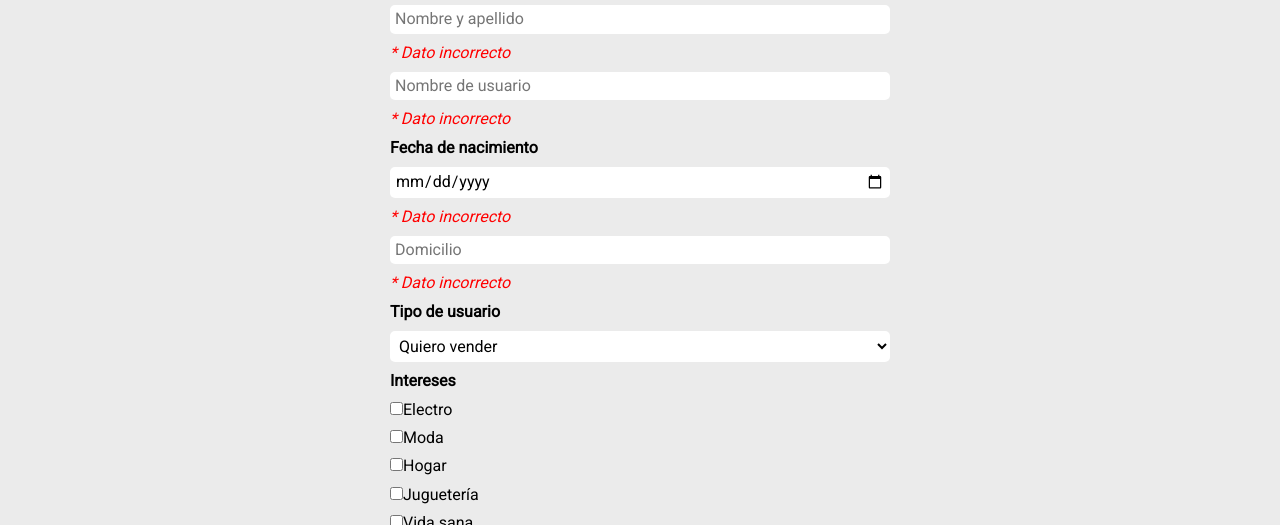
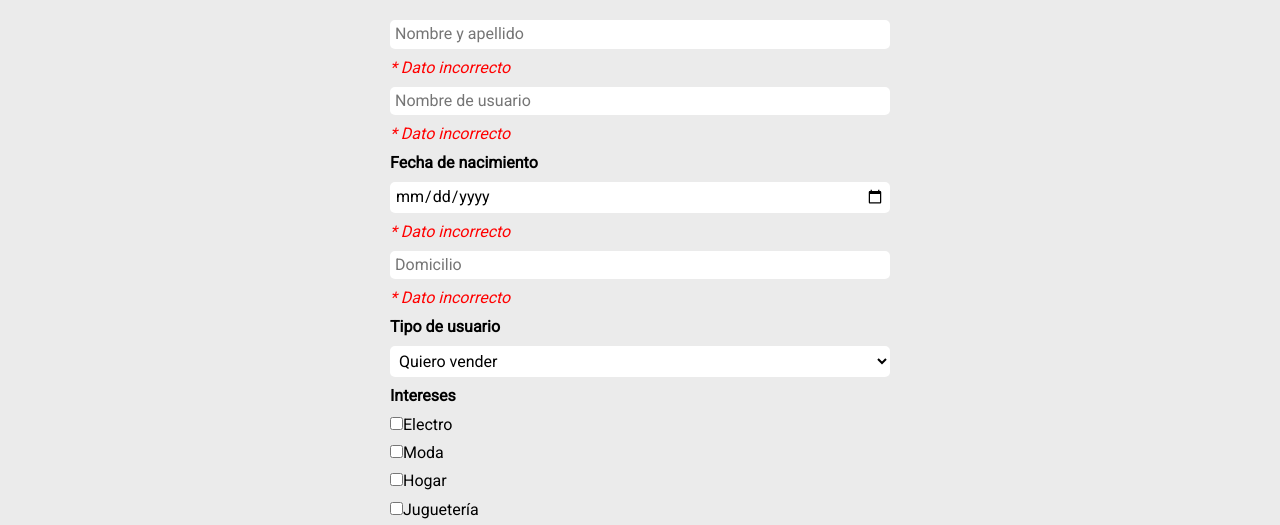
Before and after one commit to js-urquiza/mercadoliebre, a website: page views/register.html in a window 1280 px wide. Shown: the part 267-792 px from the top of the page. Drawn offline with Linux system fonts and the light colour scheme.

Commit message:
Agregado de margin top y bottom al main del register

```diff
--- a/public/css/utils.css
+++ b/public/css/utils.css
@@ -59,6 +59,14 @@ MARGIN
     margin-top: 8px;
 }
 
+.mt-10 {
+    margin-top: 10px;
+}
+
+.mt-15 {
+    margin-top: 15px;
+}
+
 .mt-30 {
     margin-top: 30px;
 }
@@ -73,6 +81,10 @@ MARGIN
 
 .mb-10 {
     margin-bottom: 10px;
+}
+
+.mb-15 {
+    margin-bottom: 15px;
 }
 
 .mr10 {
--- a/views/register.html
+++ b/views/register.html
@@ -54,7 +54,7 @@
             <i class="fas fa-bars"></i>
         </div>
     </header>
-    <main class="bg-lightgrey p-8 w-90 m-center">
+    <main class="bg-lightgrey p-8 w-90 m-center mt-15 mb-15">
         <form action="" class="formulario">
             <div class="">
                 <label for="nombreApellido">
```
